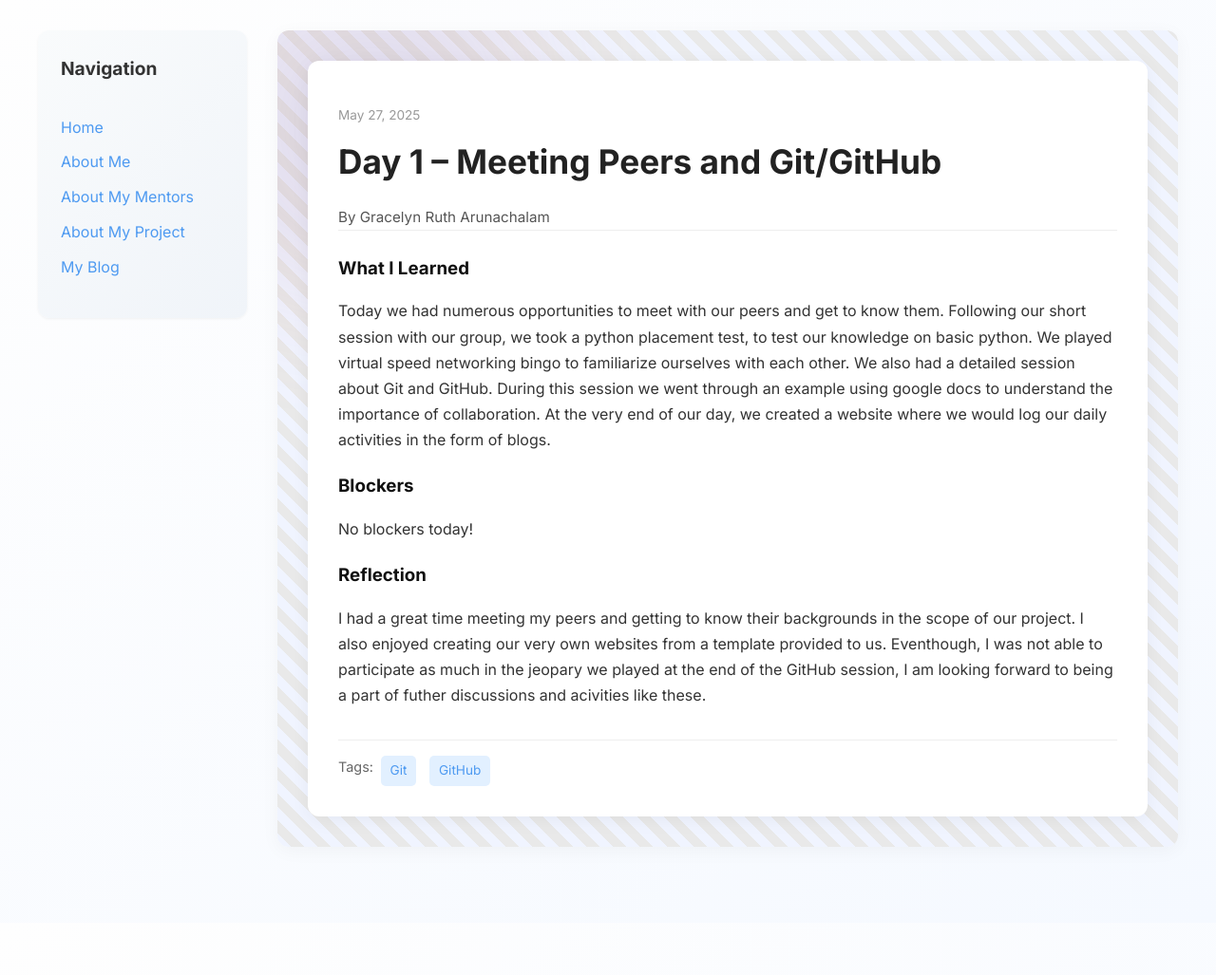
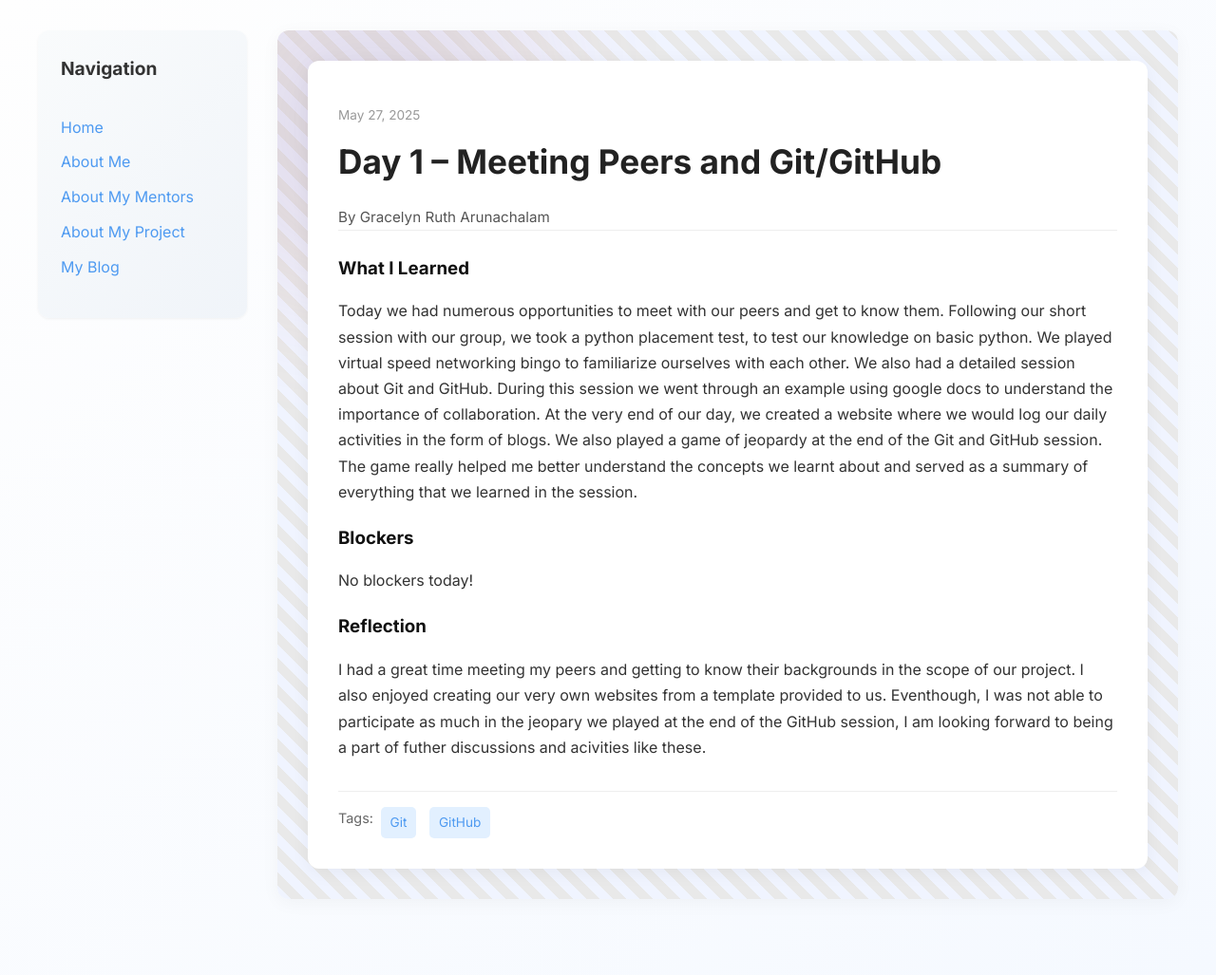
Before and after one commit to GracelynRuth/GracelynRuth.github.io, a Jekyll site: the page built from _posts/2025-05-27-day-1.md, in a window 1280 px wide. Shown: the whole page at 95% size. Built offline with Jekyll 4.4.1, drawn with Linux system fonts in a browser that asks for light colours; before the commit the page ends 972 px from its top, so only the background shows below that.

Commit message:
Update 2025-05-27-day-1.md

```diff
--- a/_posts/2025-05-27-day-1.md
+++ b/_posts/2025-05-27-day-1.md
@@ -7,7 +7,7 @@ permalink: /day1.html
 tags: ["Git", "GitHub"]
 
 what_i_learned: |
-  Today we had numerous opportunities to meet with our peers and get to know them. Following our short session with our group, we took a python placement test, to test our knowledge on basic python. We played virtual speed networking bingo to familiarize ourselves with each other. We also had a detailed session about Git and GitHub. During this session we went through an example using google docs to understand the importance of collaboration. At the very end of our day, we created a website where we would log our daily activities in the form of blogs.
+  Today we had numerous opportunities to meet with our peers and get to know them. Following our short session with our group, we took a python placement test, to test our knowledge on basic python. We played virtual speed networking bingo to familiarize ourselves with each other. We also had a detailed session about Git and GitHub. During this session we went through an example using google docs to understand the importance of collaboration. At the very end of our day, we created a website where we would log our daily activities in the form of blogs. We also played a game of jeopardy at the end of the Git and GitHub session. The game really helped me better understand the concepts we learnt about and served as a summary of everything that we learned in the session.
 
 blockers: |
   No blockers today!
```
